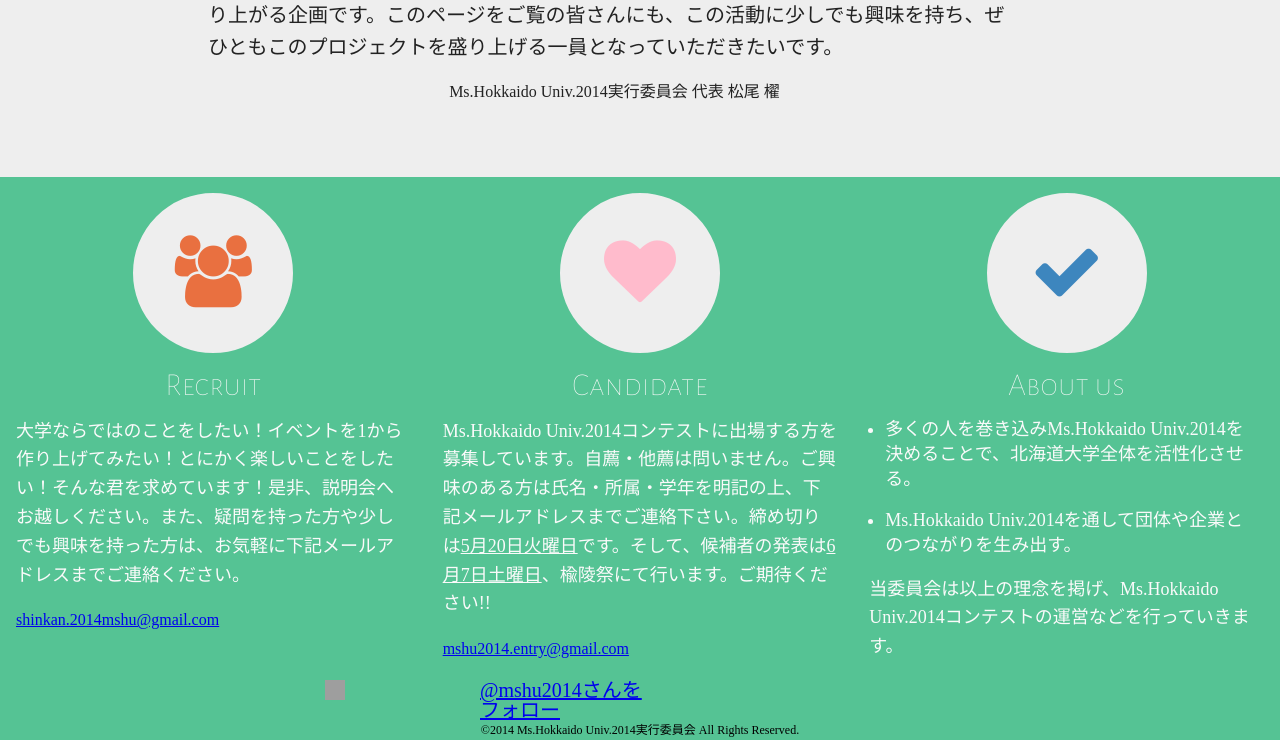
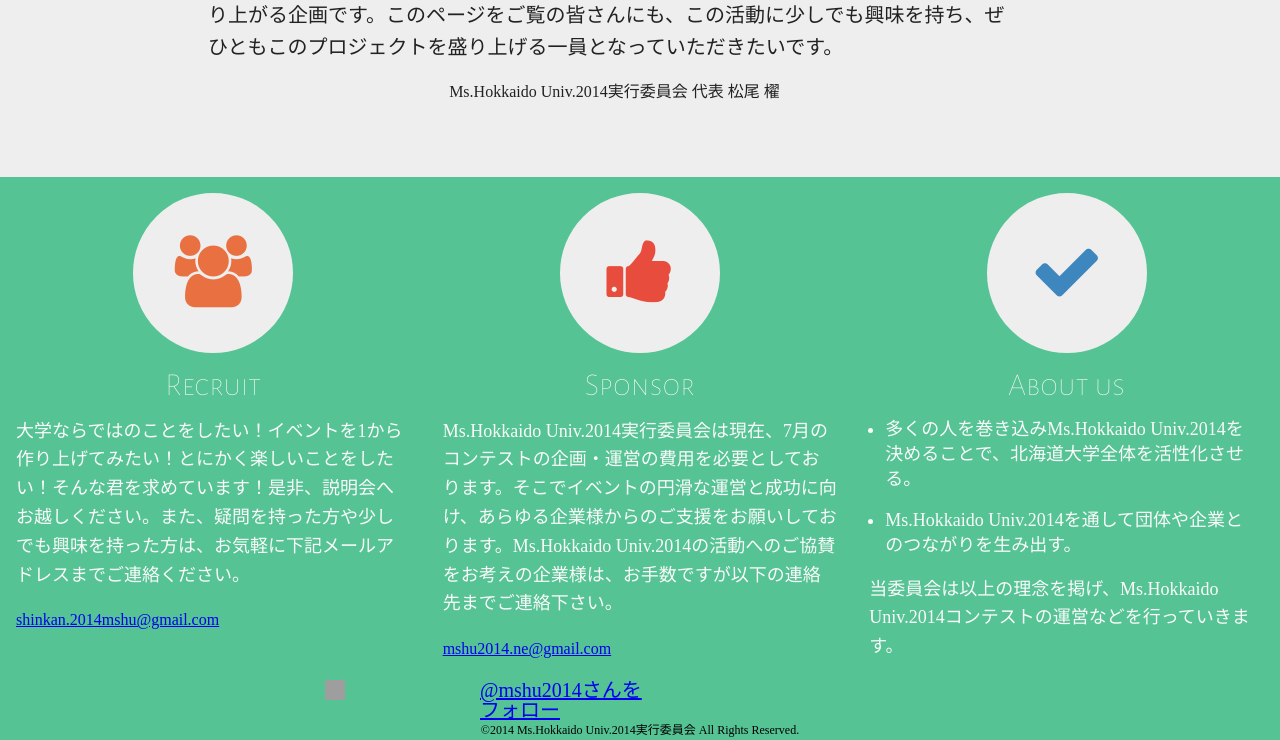
Before and after one commit to endaaman/ms, a Django app: page / in a window 1280 px wide. Shown: the part 810-1550 px from the top of the page. Run offline with Django 3.2, Linux system fonts and the light colour scheme; parts of the project's set-up code (start-up, migrations or seed data) failed here and were passed over; some libraries are stand-ins or nearby versions; grey boxes are pictures that could not be loaded.

Commit message:
候補者募集を削除し協賛募集を追加

```diff
--- a/ms/views.py
+++ b/ms/views.py
@@ -12,7 +12,8 @@
         addr_table = dict(
             main='mshu2014@gmail.com',
             recruit='shinkan.2014mshu@gmail.com',
-            entry='mshu2014.entry@gmail.com'
+            entry='mshu2014.entry@gmail.com',
+            sponsor='mshu2014.ne@gmail.com',
         )
         addr = addr_table.get(addr_type, None)
         if addr:
--- a/static/css/common.css
+++ b/static/css/common.css
@@ -297,6 +297,8 @@
     color: #ffbbcc; }
   .info .about .icon {
     color: #3d86be; }
+  .info .sponsor .icon {
+    color: #e74c3c; }
 
 .footer {
   background-color: #55c394; }
--- a/static/css/common.sass
+++ b/static/css/common.sass
@@ -184,6 +184,10 @@
         .icon
             color: #3D86BE
 
+    .sponsor
+        .icon
+            color: #e74c3c
+
 
 
 
--- a/templates/home.html
+++ b/templates/home.html
@@ -58,14 +58,14 @@
         </div>
     </div>
 
-    <div class="col span_4 content candidate">
+    <div class="col span_4 content sponsor">
         <div class="peep">
-            <div class="peep-hole"><div class="icon"><i class="fa fa-heart"></i></div></div>
+            <div class="peep-hole"><div class="icon"><i class="fa fa-thumbs-up"></i></div></div>
         </div>
         <div class="message">
-            <h3>Candidate</h3>
-            <p>Ms.Hokkaido Univ.2014コンテストに出場する方を募集しています。自薦・他薦は問いません。ご興味のある方は氏名・所属・学年を明記の上、下記メールアドレスまでご連絡下さい。締め切りは<strong>5月20日火曜日</strong>です。そして、候補者の発表は<strong>6月7日土曜日</strong>、楡陵祭にて行います。ご期待ください!!</p>
-            <p><a class="mail" data-addr-type="entry">xxxxxxxxxxxxx</a></p>
+            <h3>Sponsor</h3>
+            <p>Ms.Hokkaido Univ.2014実行委員会は現在、7月のコンテストの企画・運営の費用を必要としております。そこでイベントの円滑な運営と成功に向け、あらゆる企業様からのご支援をお願いしております。Ms.Hokkaido Univ.2014の活動へのご協賛をお考えの企業様は、お手数ですが以下の連絡先までご連絡下さい。</p>
+            <p><a class="mail" data-addr-type="sponsor">xxxxxxxxxxxxx</a></p>
         </div>
     </div>
 
```
